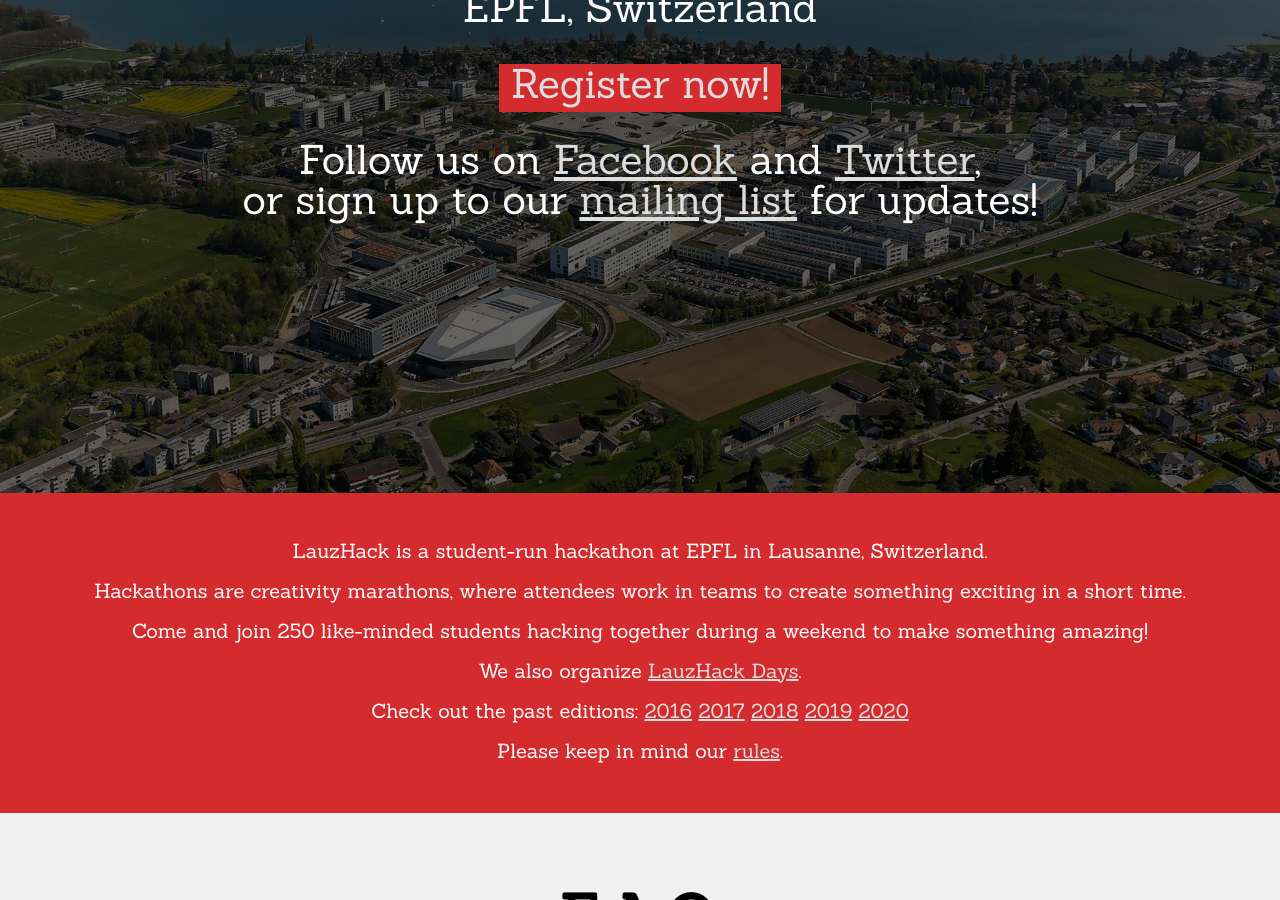
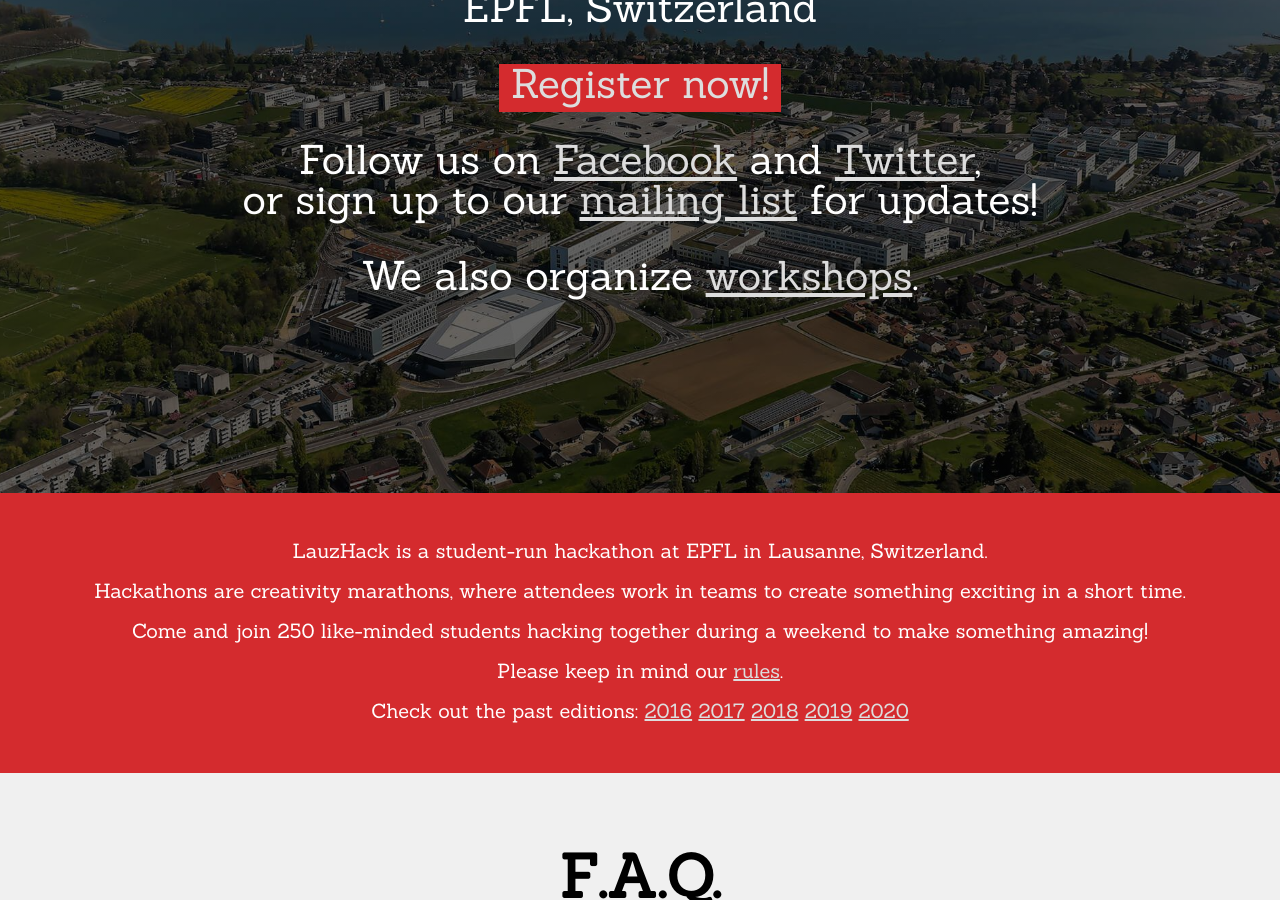
Before and after one commit to LauzHack/LauzHack.github.io, a Jekyll site: the page built from index.html, in a window 1280 px wide and 900 px high, scrolled down 407 px. Built offline with Jekyll 4.4.1, drawn with Linux system fonts in a browser that asks for light colours.

Commit message:
Make workshops and rules more visible

```diff
--- a/index.html
+++ b/index.html
@@ -36,16 +36,20 @@
     <br>or sign up to our <a href="https://go.epfl.ch/lauzhackmailing">mailing list</a>
     for updates!
   </p>
+
+  {% if site.data.workshops %}
+    <p>
+      We also organize <a href="/workshops">workshops</a>.
+    </p>
+  {% endif %}
 </section>
 <section class="tone-dark">
   <div>
     {{ site.data.info.description_long | markdownify }}
 
-    {% if site.data.workshops %}
-      <p>
-        We also organize <a href="/workshops">{{ site.data.workshops.name }}</a>.
-      </p>
-    {% endif %}
+    <p>
+      Please keep in mind our <a href="/pdf/rules.pdf">rules</a>.
+    </p>
 
     {% if site.data.info.past_editions %}
       <p>
@@ -55,10 +59,6 @@
         {% endfor %}
       </p>
     {% endif %}
-
-    <p>
-      Please keep in mind our <a href="/pdf/rules.pdf">rules</a>.
-    </p>
   </div>
 </section>
 {% if site.data.schedule %}
```
